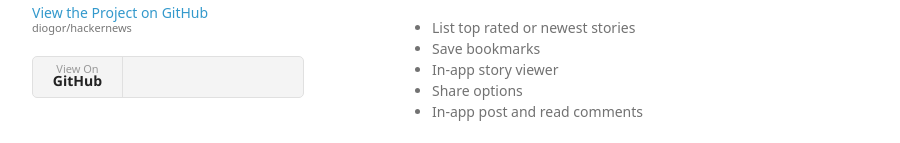
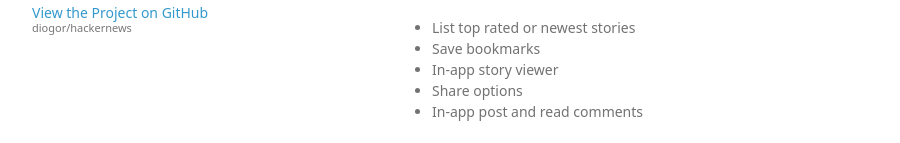
Before and after one commit to diogor/hackernews, a plain HTML site: page index.html in a window 1280 px wide. Shown: the part 148-291 px from the top of the page, without its empty margins (178-1078 px from the left). Drawn offline with Linux system fonts and the light colour scheme; a web font is replaced by a local one.

Commit message:
Update index.html

```diff
--- a/index.html
+++ b/index.html
@@ -20,10 +20,6 @@
 
         <p class="view"><a href="https://github.com/diogor/hackernews">View the Project on GitHub <small>diogor/hackernews</small></a></p>
 
-
-        <ul>
-          <li><a href="https://github.com/diogor/hackernews">View On <strong>GitHub</strong></a></li>
-        </ul>
       </header>
       <section>
         <h2>
```
